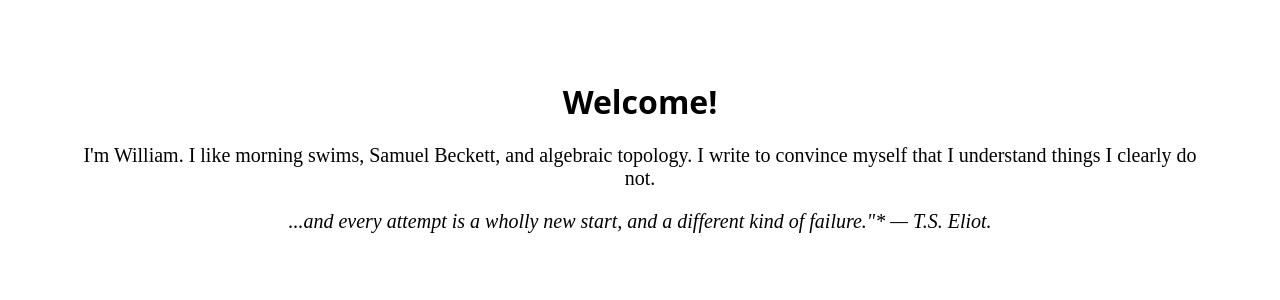
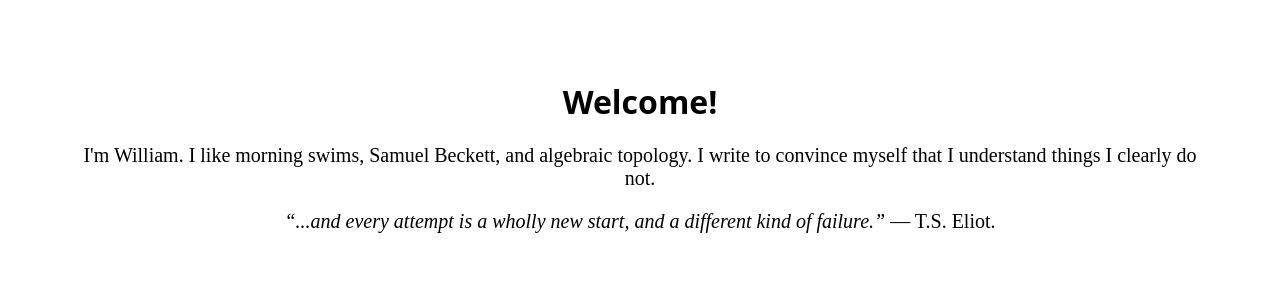
Before and after one commit to williamrygao/williamrygao.github.io, a Jekyll site: the page built from index.md, in a window 1280 px wide. Shown: the top 300 px of the page. Built offline with Jekyll 4.4.1, drawn with Linux system fonts in a browser that asks for light colours.

Commit message:
Update index.md

```diff
--- a/index.md
+++ b/index.md
@@ -6,4 +6,4 @@ title: Home
 # Welcome!
 <p class="introduction"> I'm William. I like morning swims, Samuel Beckett, and algebraic topology. I write to convince myself that I understand things I clearly do not.</p>
 
-<p class="quote">...and every attempt is a wholly new start, and a different kind of failure."* — T.S. Eliot.</p>
+<p class="introduction"><i>&ldquo;...and every attempt is a wholly new start, and a different kind of failure.&rdquo;</i> — T.S. Eliot.</p>
```
